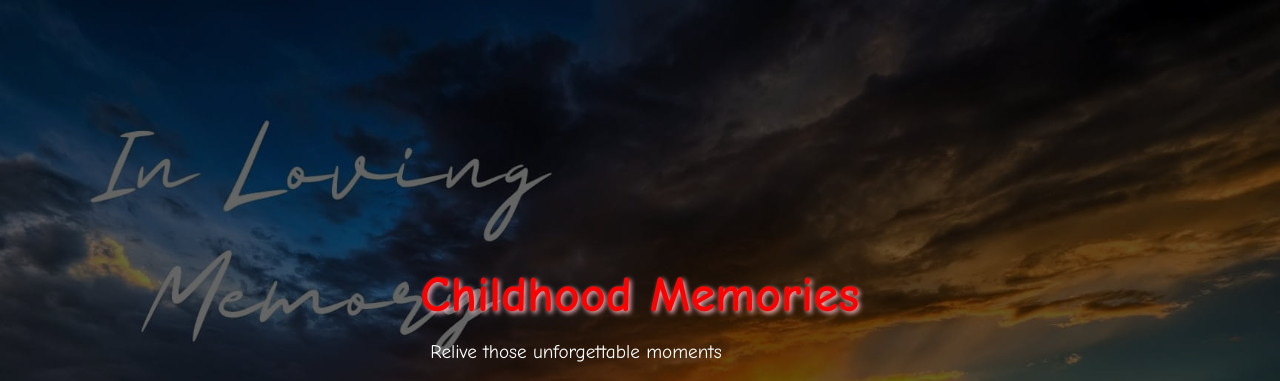
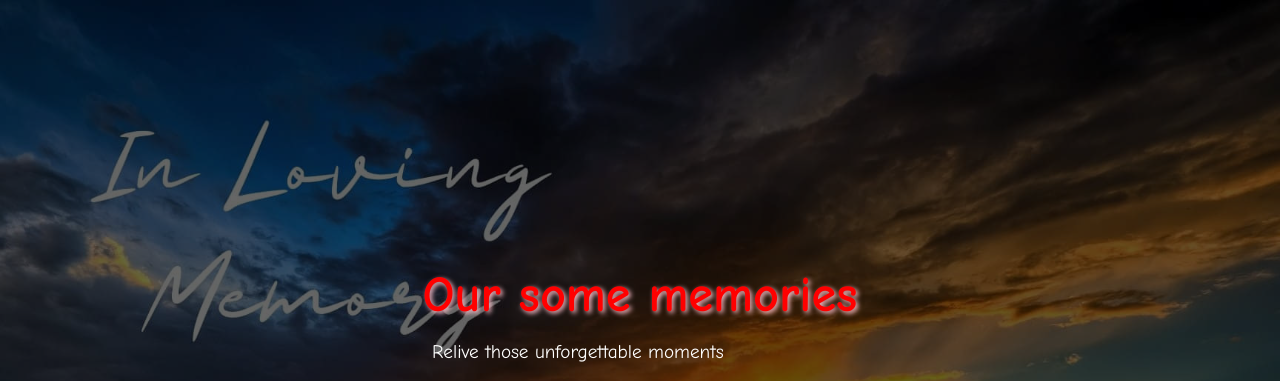
Before and after one commit to Nabilkdstdnt/wish, a plain HTML site: page index.html in a window 1280 px wide. Shown: the top 381 px of the page. Drawn offline with Linux system fonts and the light colour scheme.

Commit message:
Update index.html

```diff
--- a/index.html
+++ b/index.html
@@ -91,7 +91,7 @@
 <body>
     <div class="background-overlay">
         <div class="header">
-            <h1>Childhood Memories</h1>
+            <h1>Our some memories</h1>
             <p>Relive those unforgettable moments</p>
         </div>
 
```
